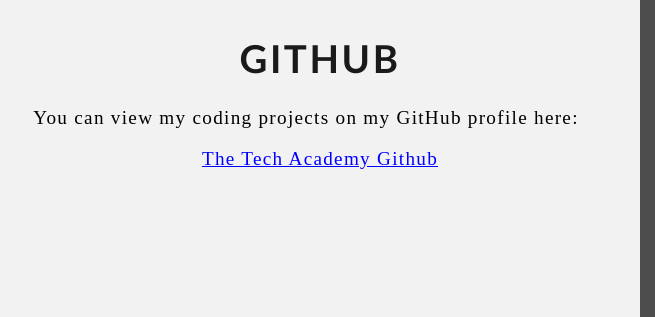
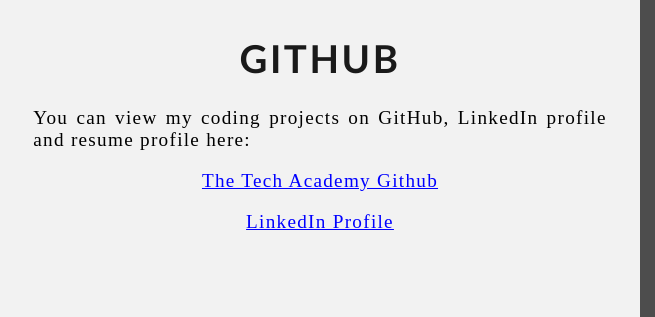
Before and after one commit to Whitatt/Whitatt.github.io, a plain HTML site: page index.html in a window 1280 px wide. Shown: the part 1730-2047 px from the top of the page, 0-655 px from the left. Drawn offline with Linux system fonts and the light colour scheme.

Commit message:
Update index.html

```diff
--- a/index.html
+++ b/index.html
@@ -121,13 +121,15 @@
         </div>
 
         <!-- GitHub section -->
-        <div class="Row" id="GitHub">
+        <div class="Row" id="GitHub/LinkedIn/Resume">
             <!-- Left column -->
             <div class="Column_1">
                 <h1>GitHub</h1>
-                <p>You can view my coding projects on my GitHub profile here:
+                <p>You can view my coding projects on GitHub, LinkedIn profile and resume profile here:
                     <br>
                     <p class="center"><a href="https://github.com/Whitatt/myRepository" target="_blank">The Tech Academy Github</a></p>
+                    <p class="center"><a href="https://www.linkedin.com/in/idmattwhite/" target="_blank">LinkedIn Profile</a></p>
+
                 </p>
             </div>
             <!-- Right column -->
```
